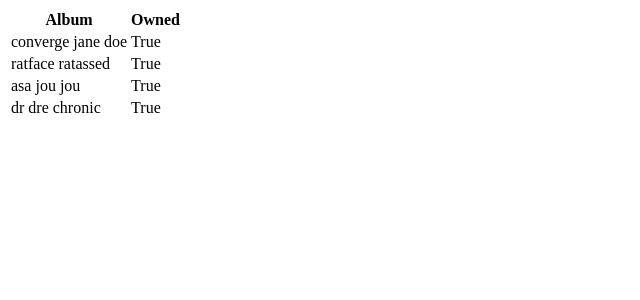
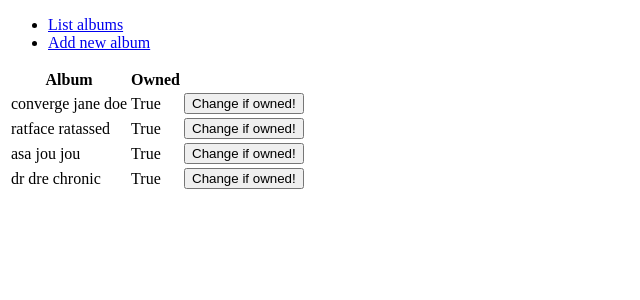
Before and after one commit to esakemp/testi_projekti, a Flask app: page /albums in a window 1280 px wide. Shown: the top 300 px of the page, without its empty margins (0-640 px from the left). Run offline with Flask 2, Linux system fonts and the light colour scheme; data comes from the database, SQL or seed files in the repository; both versions use the stored data as it was after the commit.

Commit message:
linkit listaukseen ja albumin lisäykseen, bugi korjauksia, voi vaihtaa omistaako levyn vai ei

```diff
--- a/application/albums/views.py
+++ b/application/albums/views.py
@@ -12,10 +12,37 @@ def albums_index():
 def albums_form():
     return render_template("albums/new.html")
 
+#mark album as owned or not owned
+@app.route("/albums/<album_id>/", methods=["POST"])
+def albums_set_owned(album_id):
+
+    a = Album.query.get(album_id)
+
+    if a.owned == True:
+        a.owned = False
+    else:
+        a.owned = True
+
+    #a.owned = True
+    db.session().commit()
+
+    return redirect(url_for("albums_index"))
+
+#mark album as not owned
+@app.route("/albums/<album_id>/", methods=["POST"])
+def albums_set_not_owned(album_id):
+
+    a = Album.query.get(album_id)
+    a.owned = False
+    db.Session().commit()
+
+    return redirect(url_for("albums_index"))
+
+
 #creates new album
 @app.route("/albums/", methods=["POST"])
 def albums_create():
-    t = Task(request.form.get("name"))
+    t = Album(request.form.get("name"))
 
     db.session().add(t)
     db.session().commit()
--- a/application/templates/albums/list.html
+++ b/application/templates/albums/list.html
@@ -11,6 +11,11 @@
     <tr>
         <td>{{ album.name }}</td>
         <td>{{ album.owned }}</td>
+        <td>
+            <form method="POST" action="{{ url_for('albums_set_owned', album_id=album.id) }}">
+                <input type="submit" value="Change if owned!"/>
+            </form>
+        </td>
     </tr>
     {% endfor %}
 </table>
--- a/application/templates/albums/new.html
+++ b/application/templates/albums/new.html
@@ -4,7 +4,7 @@
 <tr>
     <th>New album submission</th>
 </tr>
-<form method= "POST" action "{{ url_for('albums_create') }}">
+<form method="POST" action="{{ url_for('albums_create') }}">
     <input type="text" name = "name" />
     <input type="submit" value = "Add new album" />
 </form>
--- a/application/templates/layout.html
+++ b/application/templates/layout.html
@@ -4,8 +4,11 @@
         <meta charset="utf-8">
         <title>Tietokanta</title>
     </head>
-
     <body>
+        <ul>
+            <li><a href="{{ url_for('albums_index') }}"> List albums </a></li>
+            <li><a href="{{ url_for('albums_form') }}">Add new album</a></li>
+        </ul>
         {% block body %}
         <p>
             content.
```
Also changed, not shown: application/albums.db.
